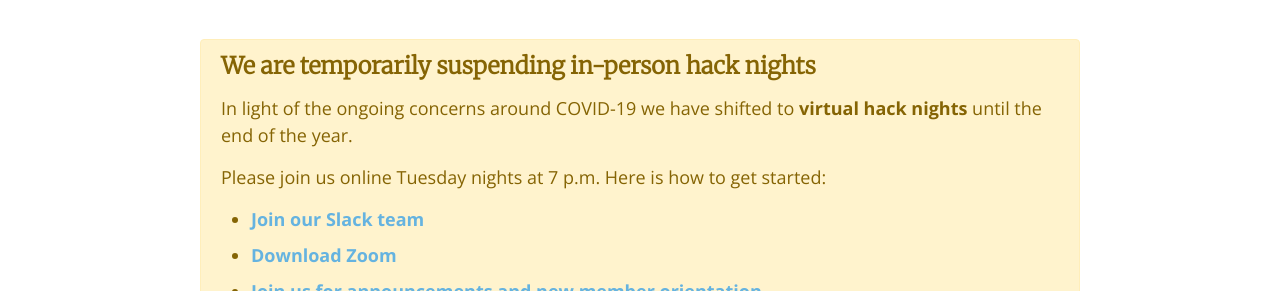
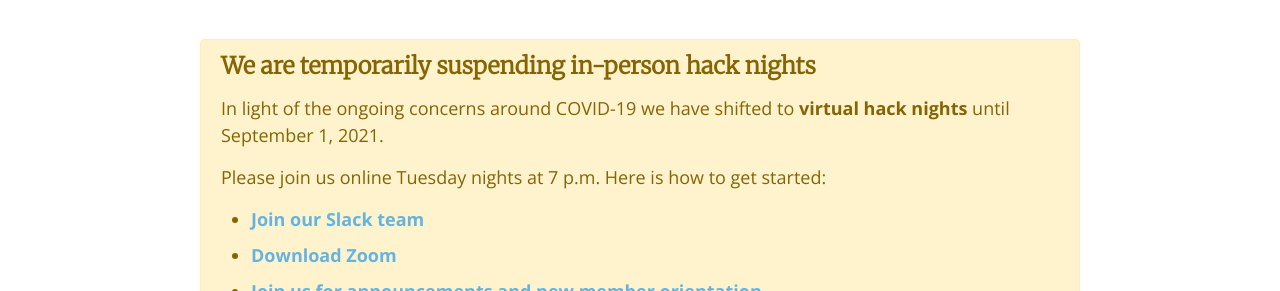
Before and after one commit to codeforboston/codeforboston.org, a Jekyll site: the page built from index.html, in a window 1280 px wide. Shown: the part 204-495 px from the top of the page. Built offline with Jekyll 4.4.1, drawn with Linux system fonts in a browser that asks for light colours; nearby versions of some CDN libraries.

Commit message:
Update front page message

```diff
--- a/index.html
+++ b/index.html
@@ -20,7 +20,7 @@ layout: default
 
     <p>
       In light of the ongoing concerns around COVID-19 we have shifted to
-      <strong>virtual hack nights</strong> until the end of the year.
+      <strong>virtual hack nights</strong> until September 1, 2021.
     </p>
     <p>
       Please join us online Tuesday nights at 7 p.m. Here is how to get started:
```
